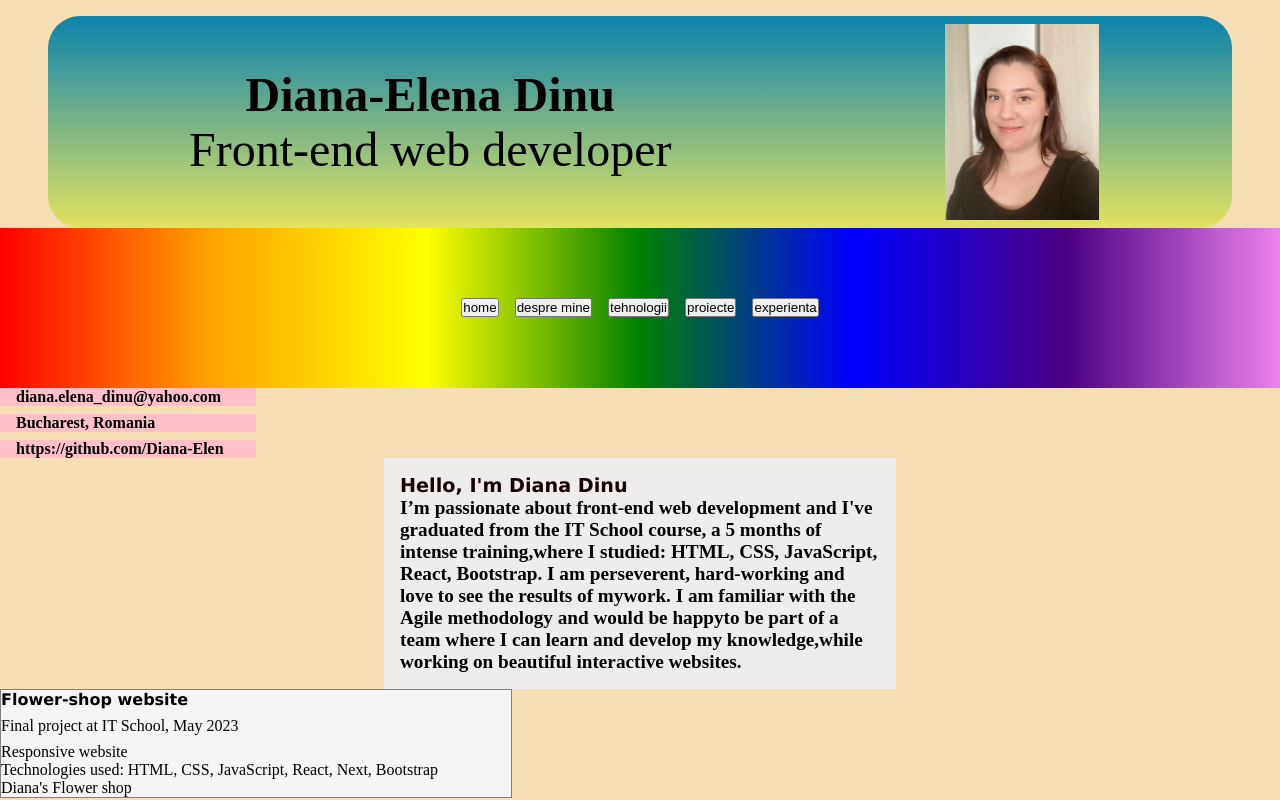
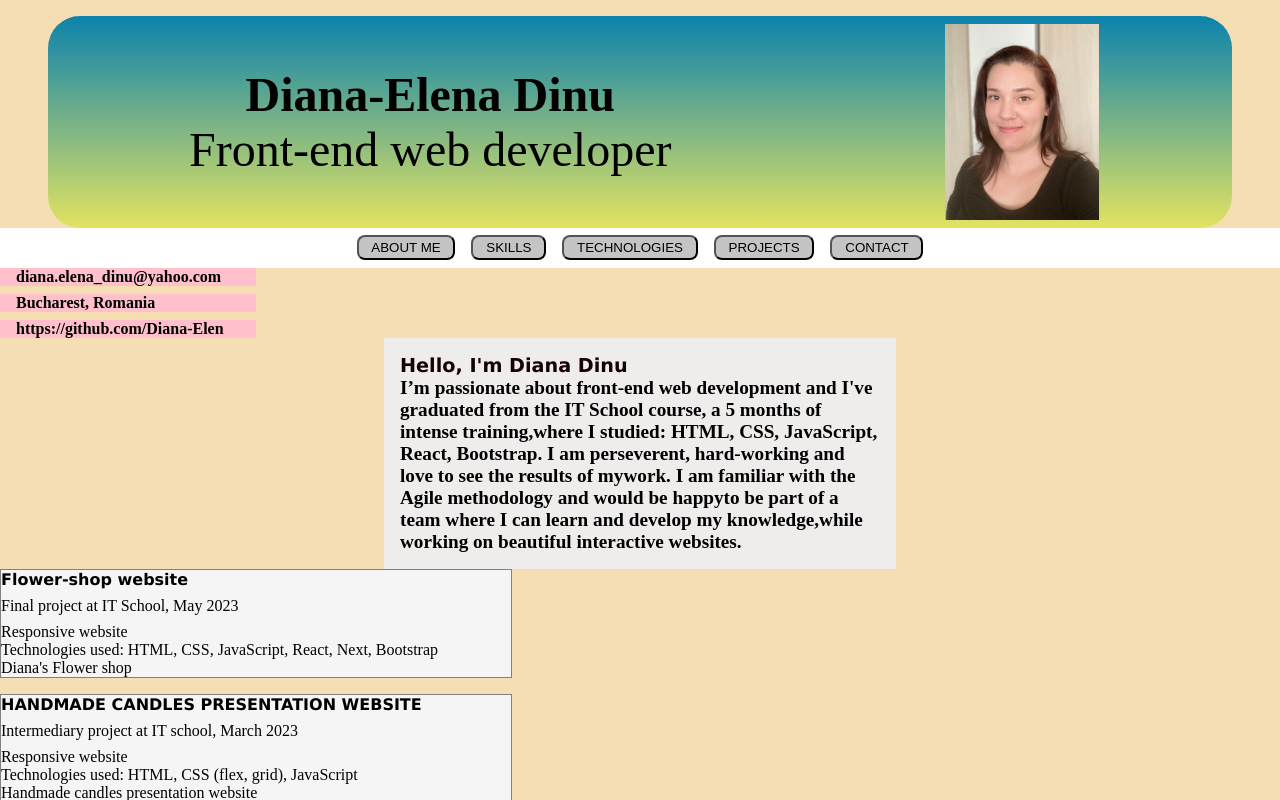
Before and after one commit to Diana-Elen/portofolio, a Next.js app in the folder my-portofolio/: page / in a window 1280 px wide. Built offline with nearby package versions, Linux system fonts and the light colour scheme.

Commit message:
add buttons css

```diff
--- a/my-portofolio/components/Button.js
+++ /dev/null
@@ -1,9 +0,0 @@
-import styles from "../style/Button.module.css"
-
-export default function Button({button}) {
-    return <>
-    <button type="button" className={styles.button_design}>
-        {button}
-    </button>
-    </>
-}
--- a/my-portofolio/components/Navbar.js
+++ b/my-portofolio/components/Navbar.js
@@ -1,12 +1,17 @@
-import Button from "./Button";
+
 import styles from "../style/Navbar.module.css"
 
 export default function Navbar() {
-    const mybuttons=["home", "despre mine", "tehnologii", "proiecte", "experienta"];
-    const Button = mybuttons.map((elem, index) => <button key={index} type="button">{elem}</button>);
+    const mybuttons=["about me", "skills", "technologies", "projects", "contact"];
+    const Button = mybuttons.map((elem, index) =>
+    <button key={index}
+            type="button"
+            className={styles.button_design}>
+        {elem}
+    </button>);
     return <>
-    <div className={styles.navbar_buttons}>
-       {Button}
-    </div>
+        <div className={styles.navbar_buttons}>
+            {Button}
+        </div>
    </>
 }
--- a/my-portofolio/style/Button.module.css
+++ /dev/null
@@ -1,6 +0,0 @@
-.button_design {
-    background-color: pink;
-    padding-inline: 1rem;
-    padding-block: 0.2rem;
-    border-radius: 0.5rem;
-}
--- a/my-portofolio/style/Navbar.module.css
+++ b/my-portofolio/style/Navbar.module.css
@@ -4,6 +4,16 @@
     justify-content: center;
     align-items: center;
     gap: 1rem;
-    height: 20vh;
+    height: 5vh;
+    background-color: white;
+}
+.button_design {
+    background-color: rgb(196, 196, 196);
+    padding: 0.2rem 0.8rem;
+    border-radius: 0.5rem;
+    text-transform: uppercase;
+}
+.button_design:hover {
     background-image: linear-gradient(to right, red,orange,yellow,green,blue,indigo,violet);
+    font-weight: bold;
 }
```
